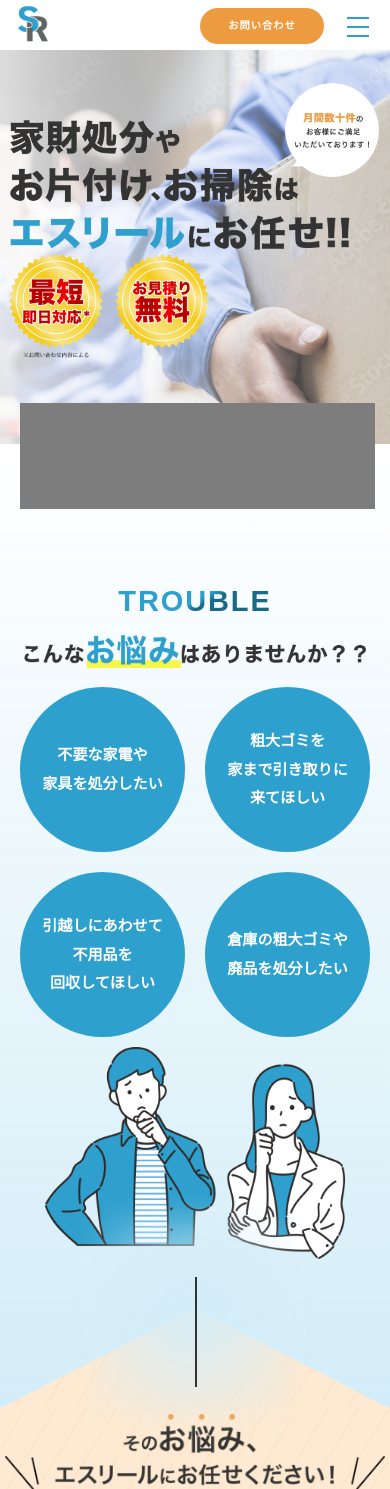
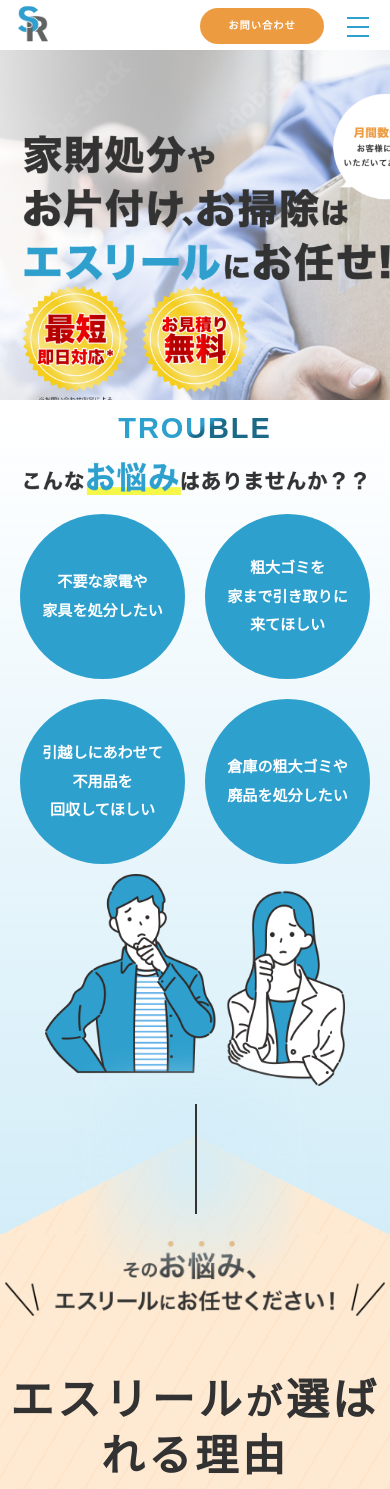
Before and after one commit to tuneup283/sreel, a PHP site: page / in a window 390 px wide. Shown: the top 1489 px of the page. Run offline with PHP 8.4, Linux system fonts and the light colour scheme; some web fonts are replaced.

Commit message:
fix：チェックバック対応。レスポンシブ調整。

```diff
--- a/company/index.html
+++ b/company/index.html
@@ -207,7 +207,7 @@
 
                 <div class="col-block contact-area-item">
                     <div class="contact-btn">
-                        <a href="" class="btn btn--orange ic btn--radius">メールでお問い合わせ</a>
+                        <a href="/contact/" class="btn btn--orange ic btn--radius">メールでお問い合わせ</a>
                     </div>
                 </div>
             </div>
@@ -246,7 +246,7 @@
         </div> <!-- end footer-bottom -->
 
         <div class="footer-copyright">
-            <div>Copyright © 2024 s-reel</div>
+            <div>Copyright © 2024 エスリール</div>
         </div>
 
     </footer> <!-- end footer -->
--- a/contact/index.php
+++ b/contact/index.php
@@ -214,12 +214,12 @@ if ($_SERVER["REQUEST_METHOD"] == "POST") {
 
 
         <div class="header-navi-wrap pc-only">
-            <ul class="header-nav-wrap__list">
+        <ul class="header-nav-wrap__list">
                 <li class="arrow"><a href="/" title="top">TOP</a></li>
                 <li class="arrow"><a href="/company/" title="company">会社概要</a></li>
                 <li class="contact-btn-li">
                     <div class="contact-btn">
-                        <a class="smoothscroll" href="#top" class="btn btn--orange btn--radius">お問い合わせ</a>
+                        <a href="/contact/" class="btn btn--orange btn--radius">お問い合わせ</a>
                     </div>
                 </li>
                 <li class="contact-tel">
@@ -436,7 +436,7 @@ if ($_SERVER["REQUEST_METHOD"] == "POST") {
         </div> <!-- end footer-bottom -->
 
         <div class="footer-copyright">
-            <div>Copyright © 2024 s-reel</div>
+            <div>Copyright © 2024 エスリール</div>
         </div>
 
     </footer> <!-- end footer -->
--- a/css/company.css
+++ b/css/company.css
@@ -35,10 +35,12 @@
  * responsive:
  * top-area
  * ------------------------------------------------------------------- */
-@media only screen and (max-width: 600px) {
+@media only screen and (max-width: 800px) {
     .top-area {
         padding-top: 0rem;
     }
+}
+@media only screen and (max-width: 600px) {
     .top-area img {
         height: 180px;
     }
--- a/css/contact.css
+++ b/css/contact.css
@@ -35,10 +35,12 @@
  * responsive:
  * top-area
  * ------------------------------------------------------------------- */
- @media only screen and (max-width: 600px) {
+ @media only screen and (max-width: 800px) {
     .top-area {
         padding-top: 0rem;
     }
+}
+ @media only screen and (max-width: 600px) {
     .top-area img {
         height: 180px;
     }
--- a/css/main.css
+++ b/css/main.css
@@ -1519,7 +1519,7 @@ button.btn--radius
 }
 @media only screen and (max-width: 1070px) {
     .parallax-mirror{
-        height: 644px !important
+        /* height: 644px !important */
     }
     .parallax-slider{
         height: 644px!important;
@@ -1548,9 +1548,9 @@ button.btn--radius
 }
 @media only screen and (max-width: 800px) {
     .parallax-slider{
-        height: 444px!important;
-        width: 800px!important;
-        left: -80px !important;
+        height: 500px !important;
+        width: 900px !important;
+        left: -86px !important;
     }
     .s-header {
         height: 50px;
@@ -1815,7 +1815,7 @@ button.btn--radius
  * ------------------------------------------------------------------- */
 @media only screen and (max-width: 1070px) {
     .s-home {
-        max-height: 650px!important;
+        max-height: 510px!important;
     }
 }
 @media only screen and (max-width: 0px) {
@@ -1886,8 +1886,9 @@ button.btn--radius
 
 @media only screen and (max-width: 600px) {
     .s-home {
-        max-height: 450px!important;
+        max-height: 400px !important;
         background-position: 23% 100% !important;
+        margin-bottom: 20px;
     }
     .home-content h1 {
         font-size: 3.8rem;
@@ -1933,7 +1934,8 @@ button.btn--radius
  *
  * ------------------------------------------------------------------- */
 .s-trouble {
-    padding-top: 15.2rem;
+    /* padding-top: 15.2rem; */
+    padding-top: 5.2rem;
     padding-bottom: 9rem;
     background: linear-gradient(to top, rgba(211, 237, 248, 1) 0%, rgba(255, 255, 255, 0.7) 100%);
     color: #010507;
@@ -2070,8 +2072,11 @@ button.btn--radius
     }
 }
 @media only screen and (max-width: 1070px) {
+    .s-trouble {
+        padding-top: 0rem;
+    }
     .s-trouble-contents {
-        margin-top: 80px;
+        margin-top: 40px;
     }
 }
 @media only screen and (max-width: 900px) {
@@ -2415,6 +2420,9 @@ button.btn--radius
     }
  }
 @media only screen and (max-width: 600px) {
+    .s-works {
+        padding: 0 0 12rem 0;
+    }
     .s-works h2 {
         font-size: 4.4rem;
     }
@@ -2734,6 +2742,7 @@ button.btn--radius
     font-size: 8.6rem;
     margin: -90px 22px -50px 0;
     font-family: "Oswald", sans-serif;
+    font-weight: 600;
 }
 .flow-list .flow-item .number.z1 {
     letter-spacing: 0.5rem;
@@ -2759,13 +2768,24 @@ button.btn--radius
 }
 @media only screen and (max-width: 1100px) {
     .flow-item.square {
-        width: 98%;
+        width: 80%;
     }
     .flow-list .flow-item .detail {
         width: 560px;
     }
 }
+@media only screen and (max-width: 950px) {
+    .flow-item.square {
+        width: 75%;
+    }
+}
+@media only screen and (max-width: 800px) {
+    .flow-item.square {
+        width: 98%;
+    }
+}
 @media only screen and (max-width: 600px) {
+
     #flow .section-header {
         margin-top: -200px;
     }
--- a/index.html
+++ b/index.html
@@ -62,7 +62,7 @@
     <header class="s-header">
 
         <div class="header-logo">
-            <h1><a class="site-logo" href="/"><img src="images/logo.png" alt="エスリール s-reel"></a></h1>
+            <h1><a class="site-logo" href="/"><img src="images/logo.png" alt="エスリール"></a></h1>
         </div>
 
         <div class="header-navi-wrap">
@@ -136,13 +136,13 @@
     ================================================== -->
     <section id='trouble' class="s-trouble">
         <div class="row section-header has-bottom-sep">
-            <div class="top-banner">
+            <!-- <div class="top-banner">
                 <div class="price-item">
                     <div class="banner">
                         <img src="images/banner01.png" alt="キャンペーン バナー1">
                     </div>
                 </div>
-            </div>
+            </div> -->
             <div class="col-full s-trouble-contents">
                 <h3 class="sub-title">TROUBLE</h3>
                 <h2 class="trouble-title1"><img src="images/trouble-text01.png" alt="こんなお悩みはありませんか？？"></h2>
@@ -423,7 +423,7 @@
 
                 <div class="col-block contact-area-item">
                     <div class="contact-btn">
-                        <a href="" class="btn btn--orange ic btn--radius">メールでお問い合わせ</a>
+                        <a href="/contact/" class="btn btn--orange ic btn--radius">メールでお問い合わせ</a>
                     </div>
                 </div>
             </div>
@@ -631,7 +631,7 @@
 
                 <div class="col-block contact-area-item">
                     <div class="contact-btn">
-                        <a href="" class="btn btn--orange ic btn--radius">メールでお問い合わせ</a>
+                        <a href="/contact/" class="btn btn--orange ic btn--radius">メールでお問い合わせ</a>
                     </div>
                 </div>
             </div>
@@ -671,7 +671,7 @@
         </div> <!-- end footer-bottom -->
 
         <div class="footer-copyright">
-            <div>Copyright © 2024 s-reel</div>
+            <div>Copyright © 2024 エスリール</div>
         </div>
 
     </footer> <!-- end footer -->
```
